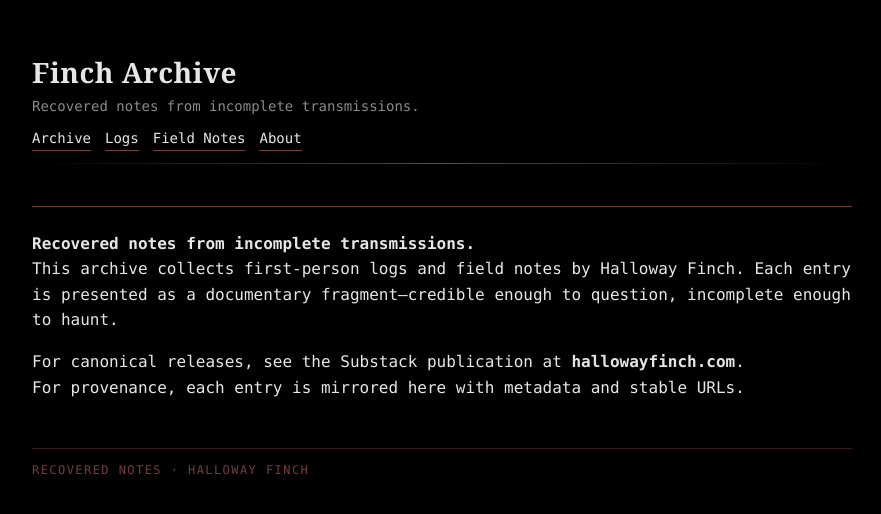
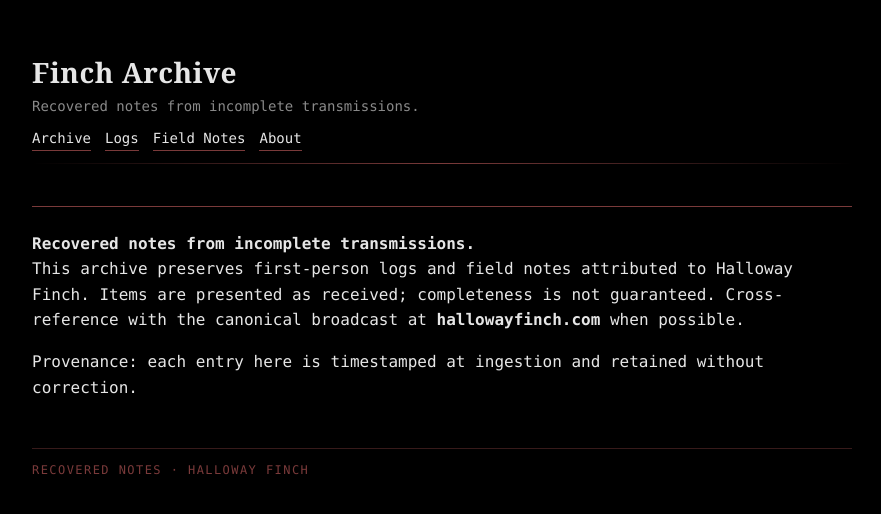
Before and after one commit to HallowayFinch/fincharchive.com, a Jekyll site: the page built from pages/about.md, in a window 1280 px wide. Shown: the top 514 px of the page, without its empty margins (198-1079 px from the left). Built offline with Jekyll 4.4.1, drawn with Linux system fonts in a browser that asks for light colours.

Commit message:
Update about.md

```diff
--- a/pages/about.md
+++ b/pages/about.md
@@ -5,7 +5,6 @@ permalink: /about/
 ---
 
 **Recovered notes from incomplete transmissions.**
-This archive collects first‑person logs and field notes by Halloway Finch. Each entry is presented as a documentary fragment—credible enough to question, incomplete enough to haunt.
+This archive preserves first-person logs and field notes attributed to Halloway Finch. Items are presented as received; completeness is not guaranteed. Cross-reference with the canonical broadcast at **hallowayfinch.com** when possible.
 
-For canonical releases, see the Substack publication at **hallowayfinch.com**.
-For provenance, each entry is mirrored here with metadata and stable URLs.
+Provenance: each entry here is timestamped at ingestion and retained without correction.
```
